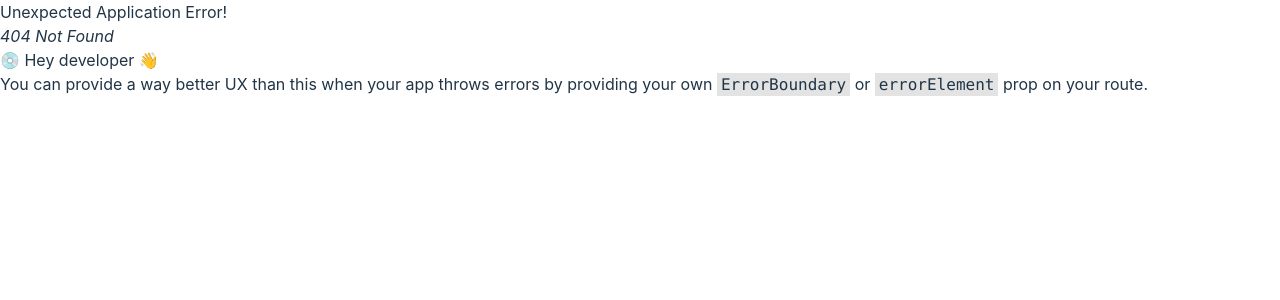
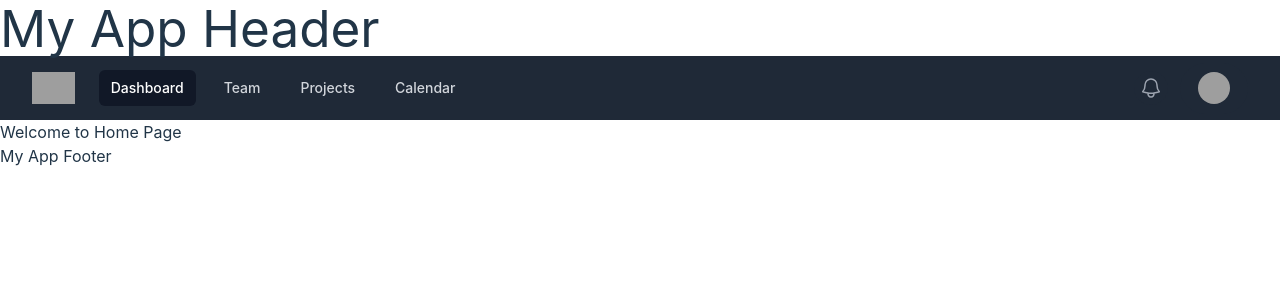
Before and after one commit to Andrew-devcoder/react-firebase-tailwind, a React (Vite) app: page /test/home in a window 1280 px wide. Before the commit this address had no page. Shown: the top 300 px of the page. Built offline with nearby package versions, Linux system fonts and the light colour scheme; grey boxes are pictures that could not be loaded.

Commit message:
test router and component

```diff
--- a/src/App.jsx
+++ b/src/App.jsx
@@ -1,17 +1,58 @@
-import { createBrowserRouter, RouterProvider } from 'react-router-dom';
+import { createBrowserRouter, RouterProvider, Outlet } from 'react-router-dom';
 import Login from './pages/Login';
-// import Home from './Home';
-// import About from './About';
+import Home from './pages/Home';
+
+const Layout = () => (
+  <div>
+    <header>
+      <h1>My App Header</h1>
+    </header>
+    <main>
+      <Outlet />
+    </main>
+    <footer>
+      <p>My App Footer</p>
+    </footer>
+  </div>
+);
+
+const TestPage = () => (
+  <div>
+    <h2>Welcome to Test Page</h2>
+    <p>Select a child route to see more.</p>
+  </div>
+);
+
+const ErrorPage = () => (
+  <div>
+    <h2>404 - Page Not Found</h2>
+    <p>Ця сторінка не знайдена.</p>
+  </div>
+);
 
 const router = createBrowserRouter([
   {
     path: '/',
     element: <Login />,
+    errorElement: <ErrorPage />,
   },
-  // {
-  //   path: 'about',
-  //   element: <About />,
-  // },
+  {
+    path: '/test',
+    element: <Layout />,
+    errorElement: <ErrorPage />,
+    children: [
+      {
+        index: true,
+        element: <TestPage />,
+        errorElement: <ErrorPage />,
+      },
+      {
+        path: 'home',
+        element: <Home />,
+        errorElement: <ErrorPage />,
+      },
+    ],
+  },
 ]);
 
 function App() {
--- a/src/components/Header/Header.jsx
+++ b/src/components/Header/Header.jsx
@@ -12,7 +12,7 @@ function classNames(...classes) {
 	return classes.filter(Boolean).join(' ')
 }
 
-export default function Example() {
+export default function Header() {
 	return (
 		<Disclosure as="nav" className="bg-gray-800">
 			<div className="mx-auto max-w-7xl px-2 sm:px-6 lg:px-8">
--- a/src/pages/Home.jsx
+++ b/src/pages/Home.jsx
@@ -1,7 +1,12 @@
 import Header from "../components/Header/Header";
 
 export default function Home() {
-	<>
-		<Header />
-	</>
+	return (
+		<>
+			<Header />
+			<div>
+				<h2>Welcome to Home Page</h2>
+			</div>
+		</>
+	);
 }
--- a/src/router/router.js
+++ b/src/router/router.js
@@ -1,16 +1,57 @@
-import { createBrowserRouter, RouterProvider } from 'react-router-dom';
-import Home from './Home';
-// import About from './About';
+import { createBrowserRouter, RouterProvider, Outlet } from 'react-router-dom';
 import Login from '../pages/Login';
+import Home from '../pages/Home';
+
+const Layout = () => (
+	<div>
+		<header>
+			<h1>My App Header</h1>
+		</header>
+		<main>
+			<Outlet />
+		</main>
+		<footer>
+			<p>My App Footer</p>
+		</footer>
+	</div>
+);
+
+const TestPage = () => (
+	<div>
+		<h2>Welcome to Test Page</h2>
+		<p>Select a child route to see more.</p>
+	</div>
+);
+
+const ErrorPage = () => (
+	<div>
+		<h2>404 - Page Not Found</h2>
+		<p>Ця сторінка не знайдена.</p>
+	</div>
+);
 
 const router = createBrowserRouter([
 	{
 		path: '/',
 		element: <Login />,
+		errorElement: <ErrorPage />,
 	},
 	{
-		path: 'home',
-		element: <Home />,
+		path: '/test',
+		element: <Layout />,
+		errorElement: <ErrorPage />,
+		children: [
+			{
+				index: true,
+				element: <TestPage />,
+				errorElement: <ErrorPage />,
+			},
+			{
+				path: 'home',
+				element: <Home />,
+				errorElement: <ErrorPage />,
+			},
+		],
 	},
 ]);
 
```
